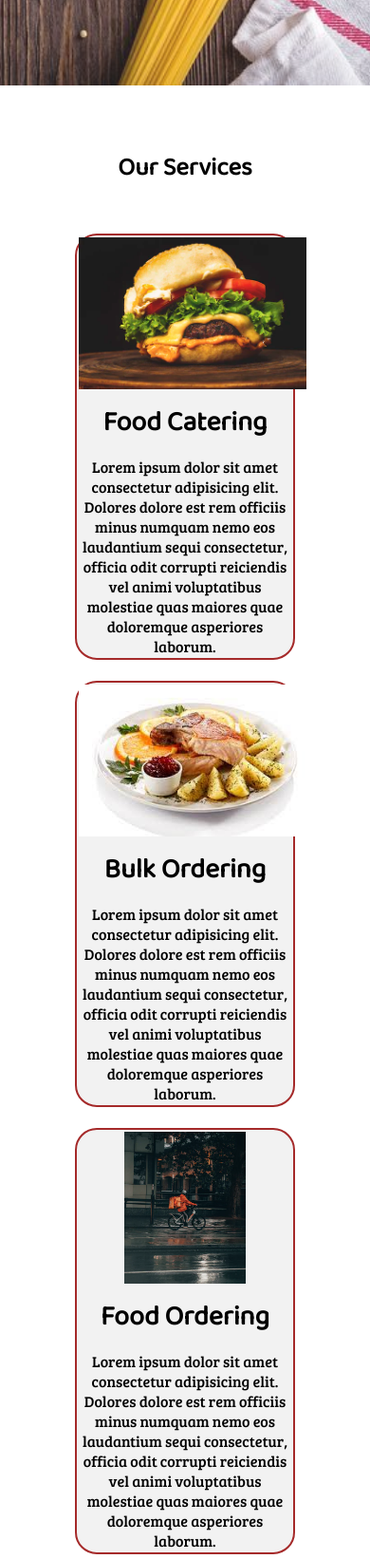
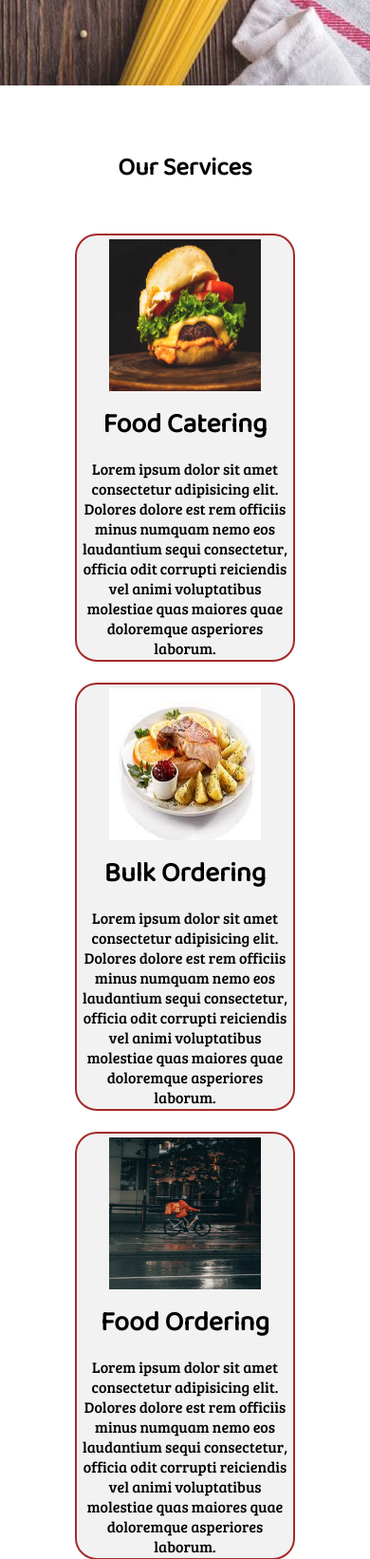
Before and after one commit to Arendra1/best-food-delivery-app, a PHP site: page / in a window 390 px wide. Shown: the part 390-2032 px from the top of the page at 95% size. Run offline with PHP 8.4, Linux system fonts and the light colour scheme.

Commit message:
Add files via upload

```diff
--- a/index.html
+++ b/index.html
@@ -13,7 +13,7 @@
 
       href="responsive.css"
     />
-    <link rel="stylesheet" href="CSS/responsive.css">
+
   </head>
   <body>
     <nav id="navbar">
--- a/responsive.css
+++ b/responsive.css
@@ -74,3 +74,10 @@
   padding: 4px 8px;
 }
 }
+
+@media screen and (max-width: 530px) {
+  #services .box  img{
+  width: 160px;
+  margin-top: 2px;
+}
+}
```
